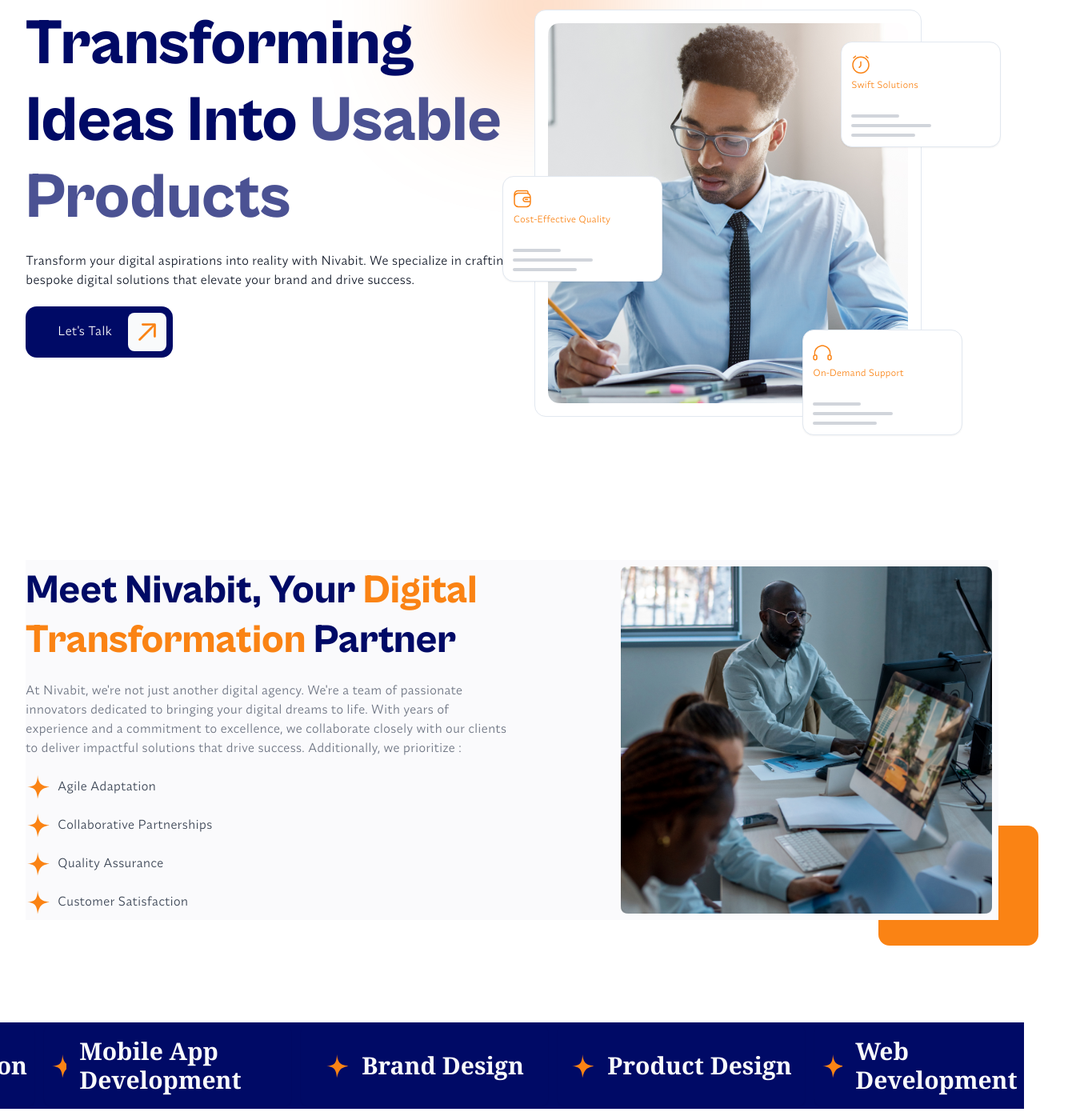
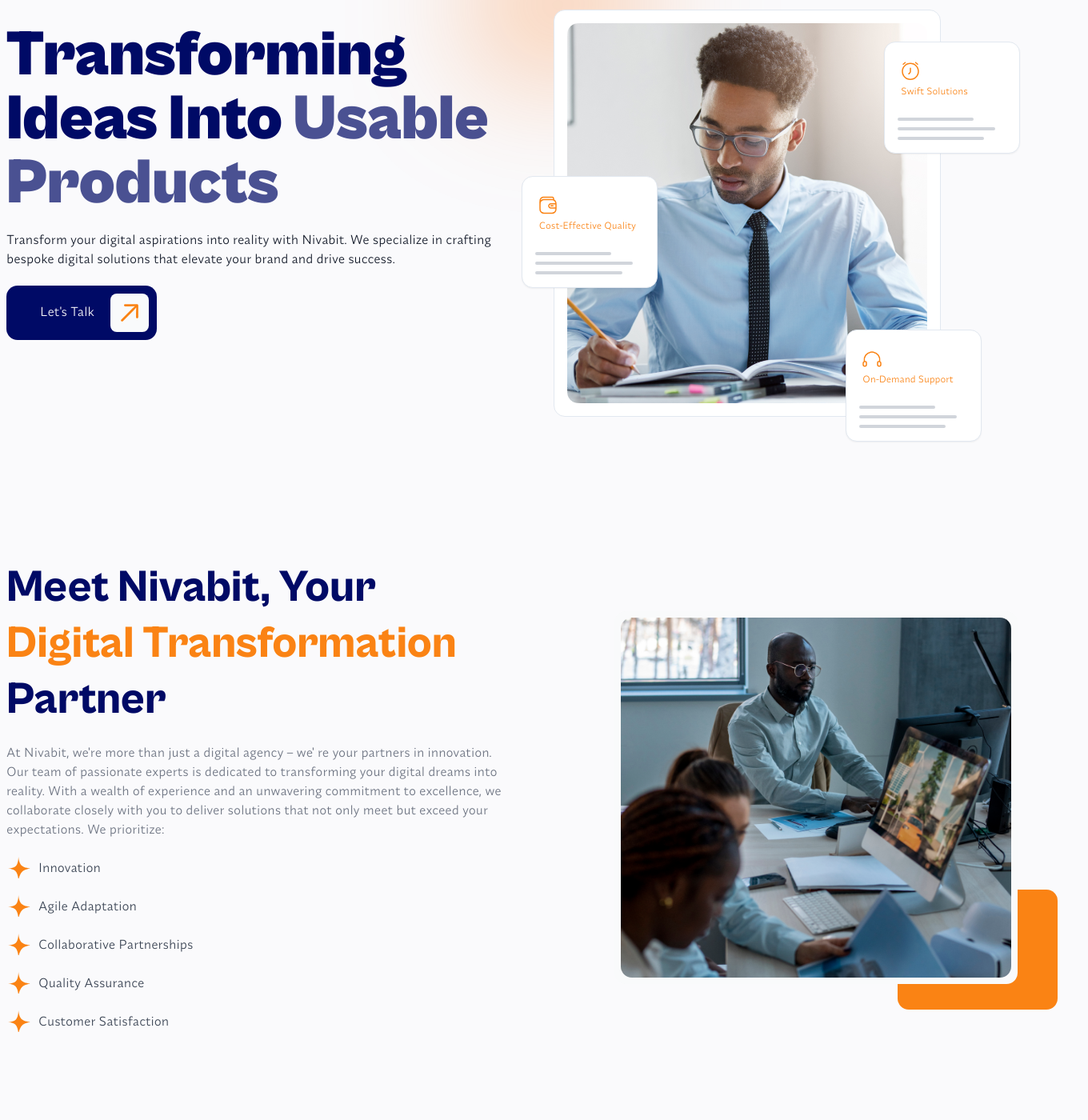
Before and after one commit to nivabit/nivabit, a Next.js app: page / in a window 1280 px wide. Shown: the part 260-1660 px from the top of the page at 80% size, 1360 px wide, since content can reach past the window. Built offline with nearby package versions, Linux system fonts and the light colour scheme.

Commit message:
fix: padding and font not matchine error

```diff
--- a/src/app/layout.tsx
+++ b/src/app/layout.tsx
@@ -36,7 +36,7 @@
     >
       <body
         className={cn(
-          "min-h-screen  selection:text-gray-50 selection:bg-primary font-synonym",
+          "min-h-screen  selection:text-gray-50 selection:bg-primary font-synonym bg-[#FAFAFC]",
           synonym.variable,
           grotesk.variable
         )}
--- a/src/components/HoverCard.tsx
+++ b/src/components/HoverCard.tsx
@@ -23,11 +23,11 @@
     <>
       <div
         className={cn(
-          "group  w-32 md:w-[200px]  transition-all duration-300",
+          "group  w-32 md:w-[170px]    transition-all duration-300",
           className
         )}
       >
-        <Card className='rounded-[14px]'>
+        <Card className='rounded-[14px] p-2'>
           <CardHeader className=' py-2 md:py-4 px-[.8rem]'>
             <CardTitle>
               <i className='fill-secondary font-medium group-hover:fill-primary group-hover:pt-1 transition duration-300'>
@@ -38,11 +38,11 @@
               {title}
             </CardDescription>
           </CardHeader>
-          <CardContent className='transition-all duration-300 p-3 '>
+          <CardContent className='transition-all duration-300 p-2 '>
             <div className='space-y-1 md:space-y-2 group-hover:hidden transition-all duration-300'>
-              <Skeleton className='h-1 w-[60px] animate-none bg-gray-300' />
-              <Skeleton className='h-1 w-[100px] animate-none bg-gray-300' />
-              <Skeleton className='h-1 w-[80px] animate-none bg-gray-300' />
+              <Skeleton className='h-1 w-[70%] animate-none bg-gray-300' />
+              <Skeleton className='h-1 w-[90%] animate-none bg-gray-300' />
+              <Skeleton className='h-1 w-[80%] animate-none bg-gray-300' />
             </div>
             <p className='hidden group-hover:flex h-auto text-xs transition-all duration-300'>
               {content}
--- a/src/components/home/BannerSection.tsx
+++ b/src/components/home/BannerSection.tsx
@@ -9,25 +9,28 @@
 
 export default function BannerSection() {
   return (
+    <div className='bg-transparent'>
       <Container>
-      <div className='min-h-screen max-h-[60vh]  lg:min-h-0 lg:mt-48 mt-28  bg-transparent '>
+        <div className='min-h-screen max-h-[60vh]  lg:min-h-0 lg:mt-48 mt-28'>
           <div>
             <div className='flex   flex-col-reverse lg:flex-row items-center justify-between sm:gap-20 md:gap-6'>
               <div className='flex  flex-col items-start md:block  space-y-5 w-full lg:w-1/2  text-start mt-0 md:mb-20'>
-              <h2 className=' text-[35px] md:text-[50px] lg:text-[80px]   font-extrabold text-primary capitalize  leading-[1.2]  font-grotesk'>
+                <h2 className=' text-[35px] md:text-[50px] lg:text-[80px]   font-[1000] text-primary capitalize  leading-[1]  font-grotesk'>
                   Transforming <br />
                   Ideas Into{" "}
-                <span className='text-primary opacity-70'>usable Products</span>
+                  <span className='text-primary opacity-70'>
+                    usable Products
+                  </span>
                 </h2>
                 <p className='text-start  font-normal text-gray-900 mt-0 my-10'>
-                Transform your digital aspirations into reality with Nivabit. We
-                specialize in crafting <br />
+                  Transform your digital aspirations into reality with Nivabit.
+                  We specialize in crafting <br />
                   bespoke digital solutions that elevate your brand and drive
                   success.
                 </p>
                 <Link
                   href='/#contact-us'
-                className='group inline-flex items-center p-2 bg-primary text-white rounded-[14px] transition duration-300'
+                  className='group inline-flex items-center p-[10px] bg-primary text-white rounded-[14px] transition duration-300'
                 >
                   <span
                     className='mr-5 capitalize ml-8
@@ -61,7 +64,7 @@
                   />
                 </div>
                 <HoverCard
-                className='absolute top-[12rem] -left-[1.5rem] md:-left-10  md:top-72'
+                  className='absolute top-[12rem] -left-[-0.5rem] md:-left-10  md:top-72'
                   icon={
                     <svg
                       className='group-hover:mt-1 size-6 '
@@ -74,7 +77,7 @@
                   content='Great service without compromising your budget.'
                 />
                 <HoverCard
-                className='absolute top-[6.5rem] md:top-[7.5rem] -right-[1.16rem]  md:-right-[0.16rem] '
+                  className='absolute top-[6.5rem] md:top-[7.5rem] -right-[-0.16rem]  md:-right-[0.16rem] '
                   icon={
                     <svg
                       className='group-hover:mt-1 size-6  '
@@ -87,7 +90,7 @@
                   content='Prompt service delivery for quick, efficient solutions.'
                 />
                 <HoverCard
-                className='absolute  -right-[0.84rem] md:right-[2.84rem]  top-[19rem] md:top-[30rem]'
+                  className='absolute  -right-[0.16rem] md:right-[2.84rem]  top-[19rem] md:top-[30rem]'
                   icon={
                     <svg
                       className='size-6 stroke-secondary fill-none group-hover:mt-1 group-hover:stroke-primary'
@@ -107,5 +110,6 @@
           </div>
         </div>
       </Container>
+    </div>
   );
 }
--- a/src/components/home/ClientCarouselSpacing.tsx
+++ b/src/components/home/ClientCarouselSpacing.tsx
@@ -28,7 +28,7 @@
   return (
     <div className='flex justify-center  items-center my-16 md:my-32 w-full  bg-white'>
       <div className=' lg:basis-[25%] md:basis-[40%] hidden lg:flex'>
-        <h2 className='w-full self-center text-center font-bold md:text-lg lg:text-2xl text-primary capitalize font-grotesk'>
+        <h2 className='w-full  text-center ml-[72px] font-bold md:text-lg lg:text-2xl text-primary capitalize font-grotesk '>
           Trust clients
         </h2>
       </div>
--- a/src/components/home/MeetUs.tsx
+++ b/src/components/home/MeetUs.tsx
@@ -6,38 +6,50 @@
 
 export default function MeetUs() {
   return (
-    <Container>
+    <div className='w-full '>
+      <Container className=' '>
         <div
-        className='flex  flex-col-reverse lg:flex-row items-center justify-between lg:gap-[8rem] gap-[4rem] mt-[8rem] lg:mt-[18rem]  lg:mb-28 bg-[#FAFAFC]'
+          className='flex  flex-col-reverse lg:flex-row items-center justify-between lg:gap-[8rem] gap-[4rem] mt-[8rem] lg:mt-[18rem]  lg:mb-28 '
           id='about-us'
         >
-        <div className='w-full lg:w-1/2'>
-          <h2 className='text-[30px]  md:text-[45px] lg:text-[50px] font-extrabold leading-tight font-grotesk text-primary'>
+          <div className='w-full lg:w-1/2 '>
+            <h2 className='text-[30px]  md:text-[45px] lg:text-[56px] font-extrabold leading-tight font-grotesk text-primary '>
               Meet Nivabit, Your{" "}
               <span className='text-secondary'>Digital Transformation</span>{" "}
               Partner
             </h2>
             <p className=' text-left text-gray-500 my-5'>
-            At Nivabit, we&apos;re not just another digital agency. We&apos;re a
-            team of passionate innovators dedicated to bringing your digital
-            dreams to life. With years of experience and a commitment to
-            excellence, we collaborate closely with our clients to deliver
-            impactful solutions that drive success. Additionally, we prioritize
-            :
+              At Nivabit, we&apos;re more than just a digital agency – we&apos;
+              re your partners in innovation. Our team of passionate experts is
+              dedicated to transforming your digital dreams into reality. With a
+              wealth of experience and an unwavering commitment to excellence,
+              we collaborate closely with you to deliver solutions that not only
+              meet but exceed your expectations. We prioritize:
             </p>
             <ul className=' list-none space-y-4'>
-            <li className='flex items-center space-x-2'>
+              <li className='flex items-center space-x-2 '>
                 <svg
-                className='h-8 w-8 fill-secondary'
+                  className='h-8 w-8 fill-secondary pb-1'
                   xmlns='http://www.w3.org/2000/svg'
                 >
                   <path d='M30 15.5C30 15.5 22.548 16.702 19.375 19.875C16.202 23.048 15 30.5 15 30.5C15 30.5 14.8068 21.9416 11.25 18.625C8.26697 15.8434 1.61916 15.5377 0.249635 15.5041C0.0879921 15.5028 0 15.5 0 15.5C0 15.5 0.0881032 15.5002 0.249635 15.5041C1.67523 15.5162 8.82949 15.4205 11.875 12.375C15.2658 8.98416 15 0.5 15 0.5C15 0.5 15.4754 8.47535 18.75 11.75C22.0246 15.0246 30 15.5 30 15.5Z' />
                 </svg>
-              <span className='capitalize text-gray-700'>Agile Adaptation</span>
+                <span className='capitalize text-gray-700'>Innovation</span>
               </li>
               <li className='flex items-center space-x-2 '>
                 <svg
-                className='h-8 w-8 fill-secondary'
+                  className='h-8 w-8 fill-secondary pb-1'
+                  xmlns='http://www.w3.org/2000/svg'
+                >
+                  <path d='M30 15.5C30 15.5 22.548 16.702 19.375 19.875C16.202 23.048 15 30.5 15 30.5C15 30.5 14.8068 21.9416 11.25 18.625C8.26697 15.8434 1.61916 15.5377 0.249635 15.5041C0.0879921 15.5028 0 15.5 0 15.5C0 15.5 0.0881032 15.5002 0.249635 15.5041C1.67523 15.5162 8.82949 15.4205 11.875 12.375C15.2658 8.98416 15 0.5 15 0.5C15 0.5 15.4754 8.47535 18.75 11.75C22.0246 15.0246 30 15.5 30 15.5Z' />
+                </svg>
+                <span className='capitalize text-gray-700'>
+                  Agile Adaptation
+                </span>
+              </li>
+              <li className='flex items-center space-x-2 '>
+                <svg
+                  className='h-8 w-8 fill-secondary pb-1'
                   xmlns='http://www.w3.org/2000/svg'
                 >
                   <path d='M30 15.5C30 15.5 22.548 16.702 19.375 19.875C16.202 23.048 15 30.5 15 30.5C15 30.5 14.8068 21.9416 11.25 18.625C8.26697 15.8434 1.61916 15.5377 0.249635 15.5041C0.0879921 15.5028 0 15.5 0 15.5C0 15.5 0.0881032 15.5002 0.249635 15.5041C1.67523 15.5162 8.82949 15.4205 11.875 12.375C15.2658 8.98416 15 0.5 15 0.5C15 0.5 15.4754 8.47535 18.75 11.75C22.0246 15.0246 30 15.5 30 15.5Z' />
@@ -48,7 +60,7 @@
               </li>
               <li className='flex items-center space-x-2'>
                 <svg
-                className='h-8 w-8 fill-secondary'
+                  className='h-8 w-8 fill-secondary pb-1'
                   xmlns='http://www.w3.org/2000/svg'
                 >
                   <path d='M30 15.5C30 15.5 22.548 16.702 19.375 19.875C16.202 23.048 15 30.5 15 30.5C15 30.5 14.8068 21.9416 11.25 18.625C8.26697 15.8434 1.61916 15.5377 0.249635 15.5041C0.0879921 15.5028 0 15.5 0 15.5C0 15.5 0.0881032 15.5002 0.249635 15.5041C1.67523 15.5162 8.82949 15.4205 11.875 12.375C15.2658 8.98416 15 0.5 15 0.5C15 0.5 15.4754 8.47535 18.75 11.75C22.0246 15.0246 30 15.5 30 15.5Z' />
@@ -59,7 +71,7 @@
               </li>
               <li className='flex items-center space-x-2'>
                 <svg
-                className='h-8 w-8 fill-secondary'
+                  className='h-8 w-8 fill-secondary pb-1'
                   xmlns='http://www.w3.org/2000/svg'
                 >
                   <path d='M30 15.5C30 15.5 22.548 16.702 19.375 19.875C16.202 23.048 15 30.5 15 30.5C15 30.5 14.8068 21.9416 11.25 18.625C8.26697 15.8434 1.61916 15.5377 0.249635 15.5041C0.0879921 15.5028 0 15.5 0 15.5C0 15.5 0.0881032 15.5002 0.249635 15.5041C1.67523 15.5162 8.82949 15.4205 11.875 12.375C15.2658 8.98416 15 0.5 15 0.5C15 0.5 15.4754 8.47535 18.75 11.75C22.0246 15.0246 30 15.5 30 15.5Z' />
@@ -70,18 +82,20 @@
               </li>
             </ul>
           </div>
-        <div className='flex-1 w-full'>
-          <div className='relative w-full bg-transparent'>
-            <div className=' bg-secondary absolute lg:h-[150px] md:h-[150px] w-[100px] h-[90px] md:w-[200px]  bottom-[-2rem] -right-[23px]   lg:-right-[50px] rounded-[14px] -z-10'></div>
-
+          <div className='flex-1 w-full relative '>
+            <div className='w-full  '>
+              <div className=' bg-secondary absolute lg:h-[150px] md:h-[150px] w-[100px] h-[90px] md:w-[200px]  bottom-[-2rem] -right-[8px]   lg:-right-[50px] rounded-[14px]  -z-10'></div>
+              <div className='p-2 bg-gray-50 rounded-[14px]'>
                 <Image
                   src={MeetUsImage}
                   alt='meet us'
-              className='lg:h-[450px] w-full group-hover:p-2 group-hover:bg-white rounded-[14px] p-2 bg-transparent group-hover:shadow-md group-hover:rounded-[14px]'
+                  className='lg:h-[450px] w-full rounded-[14px] '
                 />
               </div>
             </div>
           </div>
+        </div>
       </Container>
+    </div>
   );
 }
--- a/src/components/home/Services.tsx
+++ b/src/components/home/Services.tsx
@@ -22,7 +22,7 @@
   {
     title: "Brand Design",
     description:
-      "Our versatile team merges diverse talents, enabling us to approach projects from a comprehensive standpoint that seamlessly blends creativity with functionality.",
+      "our brand is the face of your business. Our brand design services help you create a strong, memorable identity that resonates with your target audience. From logo design to complete brand overhauls, we ensure your brand stands out in a crowded marketplace.",
 
     size: "normal",
     icon: (className) => (
@@ -42,7 +42,7 @@
   {
     title: "Product Design",
     description:
-      "Our versatile team merges diverse talents, enabling us to approach projects from a comprehensive standpoint that seamlessly blends creativity with functionality.",
+      "Bring your vision to life with our product design services. We specialize in creating user-friendly, aesthetically pleasing products that meet the highest standards of functionality and design. Whether it's a new product or an upgrade, we ensure every detail is perfect.",
     size: "normal",
     icon: (className: string) => (
       <svg
@@ -63,7 +63,7 @@
   {
     title: "Web Development",
     description:
-      "Our versatile team merges diverse talents, enabling us to approach projects from a comprehensive standpoint that seamlessly blends creativity with functionality.",
+      "In the digital age, a robust online presence is essential. Our web development team builds responsive, high-performance websites tailored to your business goals. From e-commerce platforms to corporate websites, we deliver web solutions that drive growth and engagement.",
     size: "normal",
     icon: (className) => (
       <svg
@@ -84,7 +84,7 @@
   {
     title: "Project Research",
     description:
-      "Our versatile team merges diverse talents, enabling us to approach projects from a comprehensive standpoint that seamlessly blends creativity with functionality.",
+      "Make informed decisions with our comprehensive project research services. We provide in-depth analysis and insights to help you understand market trends, customer behavior, and competitive landscapes. Our research is the foundation of your project's success.",
     size: "full",
     icon: (className: string) => (
       <svg
@@ -104,7 +104,7 @@
   {
     title: "SaaS & ERP Software",
     description:
-      "Our versatile team merges diverse talents, enabling us to approach projects from a comprehensive standpoint that seamlessly blends creativity with functionality.",
+      "Streamline your operations with our SaaS and ERP solutions. We offer customized software-as-a-service (SaaS) and enterprise resource planning (ERP) systems that improve efficiency, reduce costs, and enhance productivity. Our solutions are designed to scale with your business.",
     size: "full",
     icon: (className) => (
       <svg
@@ -128,11 +128,11 @@
   return (
     <Container>
       <div
-        className='flex flex-col items-start md:items-center justify-center md:gap-28 gap-14 bg-[#FAFAFC] '
+        className='flex flex-col items-start md:items-center justify-center md:gap-28 gap-x-[30px] gap-y-[60px] bg-[#FAFAFC] '
         id='services'
       >
         <div className=' text-left md:text-center space-y-4 lg:w-3/5'>
-          <h2 className='lg:text-[50px] md:text-[45px] text-[30px] font-extrabold leading-tight text-left md:text-center font-grotesk text-primary'>
+          <h2 className='lg:text-[56px] md:text-[45px] text-[30px] font-extrabold leading-tight text-left md:text-center font-grotesk text-primary'>
             Elevate Your Digital Presence - Explore{" "}
             <span className='text-secondary'>Our Services</span>{" "}
           </h2>
@@ -152,7 +152,7 @@
               key={index}
             >
               <Card
-                className={`hover:bg-primary drop-shadow-sm rounded-[14px] transition-all duration-500 relative`}
+                className={`hover:bg-primary drop-shadow-sm rounded-[14px] transition-all duration-500 relative p-[8px] lg:p-[30px]`}
               >
                 <CardHeader
                   className='fill-primary
@@ -162,9 +162,9 @@
                     <div className='bg-primary size-14 md:size-16  group-hover:bg-gray-50 rounded-[8px] flex items-center justify-between pl-[1rem] md:pl-[1.2rem] pt-[.3rem] relative'>
                       {service.icon("size-8")}
                     </div>
-                    <div className='hidden group-hover:block absolute right-0 top-1'>
+                    <div className='hidden group-hover:block absolute lg:right-[1.5rem] top-1 right-0'>
                       <svg
-                        className='w-[140px] h-[160px] stroke-none'
+                        className='w-[180px] h-[160px] stroke-none'
                         xmlns='http://www.w3.org/2000/svg'
                       >
                         <path
--- a/src/components/home/ServicesCarouselSpacing.tsx
+++ b/src/components/home/ServicesCarouselSpacing.tsx
@@ -30,23 +30,23 @@
           }),
         ]}
       >
-        <CarouselContent className='-ml-1'>
+        <CarouselContent className='-ml-1  h-[100px] lg:h-[150px] flex items-center w-full'>
           {services.map((name, index) => (
             <CarouselItem
               key={index}
-              className='pl-1 md:basis-1/2 lg:basis-[25%]'
+              className='pl-1 basis-[100%] md:basis-1/2 lg:basis-[28%]'
             >
               <div className='p-1'>
                 <Card className='rounded-lg border-none bg-transparent text-card-foreground shadow-sm'>
-                  <CardContent className='flex items-center justify-center p-2 h-[100px] w-full space-x-4'>
+                  <CardContent className='relative flex items-center justify-center p-2 h-full w-full space-x-8'>
                     <svg
-                      className='size-[30px] fill-secondary'
+                      className='size-[30px]  absolute fill-secondary left-0'
                       fill='none'
                       xmlns='http://www.w3.org/2000/svg'
                     >
                       <path d='M30 15.5C30 15.5 22.548 16.702 19.375 19.875C16.202 23.048 15 30.5 15 30.5C15 30.5 14.8068 21.9416 11.25 18.625C8.26697 15.8434 1.61916 15.5377 0.249635 15.5041C0.0879921 15.5028 0 15.5 0 15.5C0 15.5 0.0881032 15.5002 0.249635 15.5041C1.67523 15.5162 8.82949 15.4205 11.875 12.375C15.2658 8.98416 15 0.5 15 0.5C15 0.5 15.4754 8.47535 18.75 11.75C22.0246 15.0246 30 15.5 30 15.5Z' />
                     </svg>
-                    <span className='text-3xl font-semibold text-gray-50 capitalize font-serif'>
+                    <span className='lg:text-[40px] text-[20px] font-semibold text-gray-50 capitalize font-serif'>
                       {name}
                     </span>
                   </CardContent>
--- a/src/components/layouts/Navbar.tsx
+++ b/src/components/layouts/Navbar.tsx
@@ -61,7 +61,7 @@
           </NavigationMenu>
           <Link
             href='/#contact-us'
-            className='group lg:inline-flex items-center p-2 bg-primary text-white rounded-[14px] transition duration-300 hidden'
+            className='group lg:inline-flex items-center p-[10px] bg-primary text-white rounded-[14px] transition duration-300 hidden'
           >
             <span
               className='mr-5 capitalize ml-8
--- a/src/components/ui/container.tsx
+++ b/src/components/ui/container.tsx
@@ -1,5 +1,18 @@
+import { cn } from "@/lib/utils";
 import React, { ReactNode } from "react";
 
-export default function Container({ children }: { children: ReactNode }) {
-  return <div className='container'>{children}</div>;
+export default function Container({
+  children,
+  className = "",
+}: {
+  children: ReactNode;
+  className?: string;
+}) {
+  return (
+    <div
+      className={cn(`container lg:max-w-[1440px] lg:px-[30] px-2 ${className}`)}
+    >
+      {children}
+    </div>
+  );
 }
```
Also changed, not shown: src/components/home/Contact.tsx (+5 -5 lines), src/components/home/Portfolio.tsx (+8 -4 lines), src/components/home/Testimonials.tsx (+16 -14 lines), public/meetus.png. Lines whose indentation alone changed are shown as unchanged.
